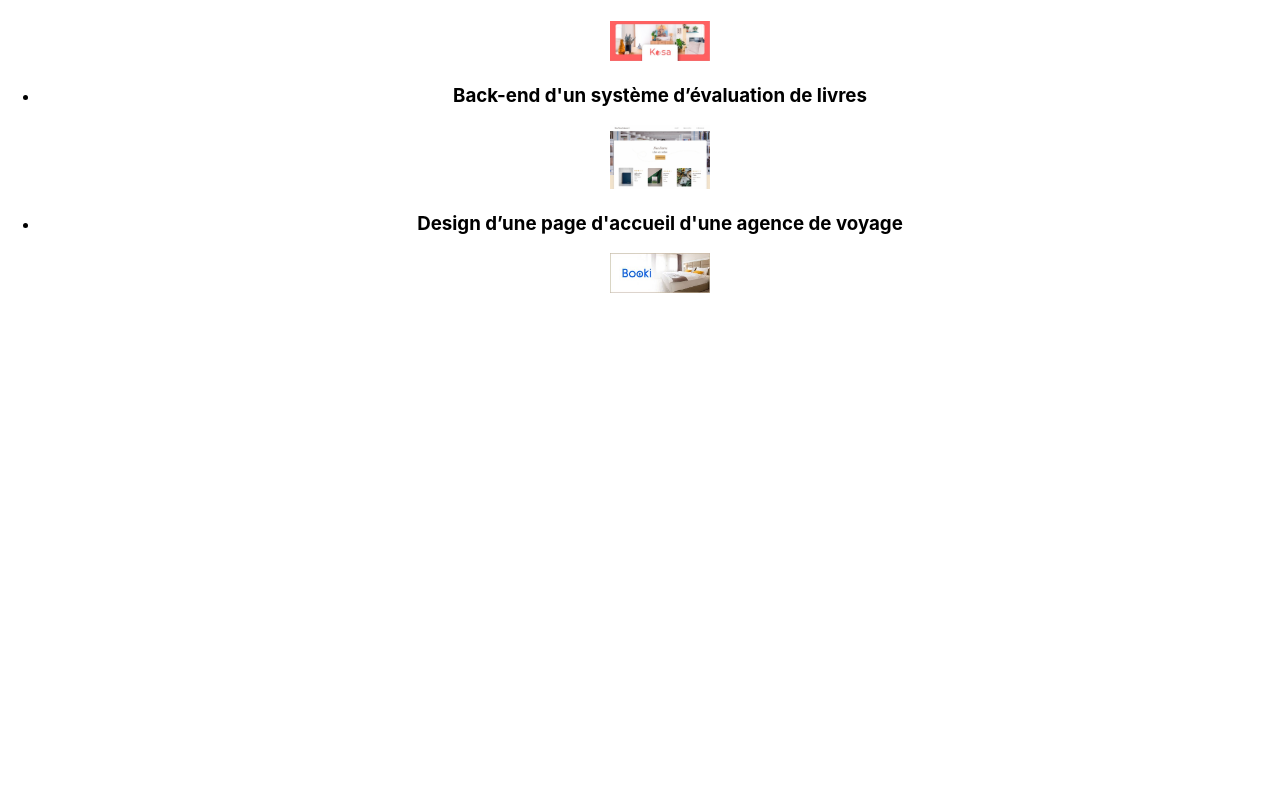
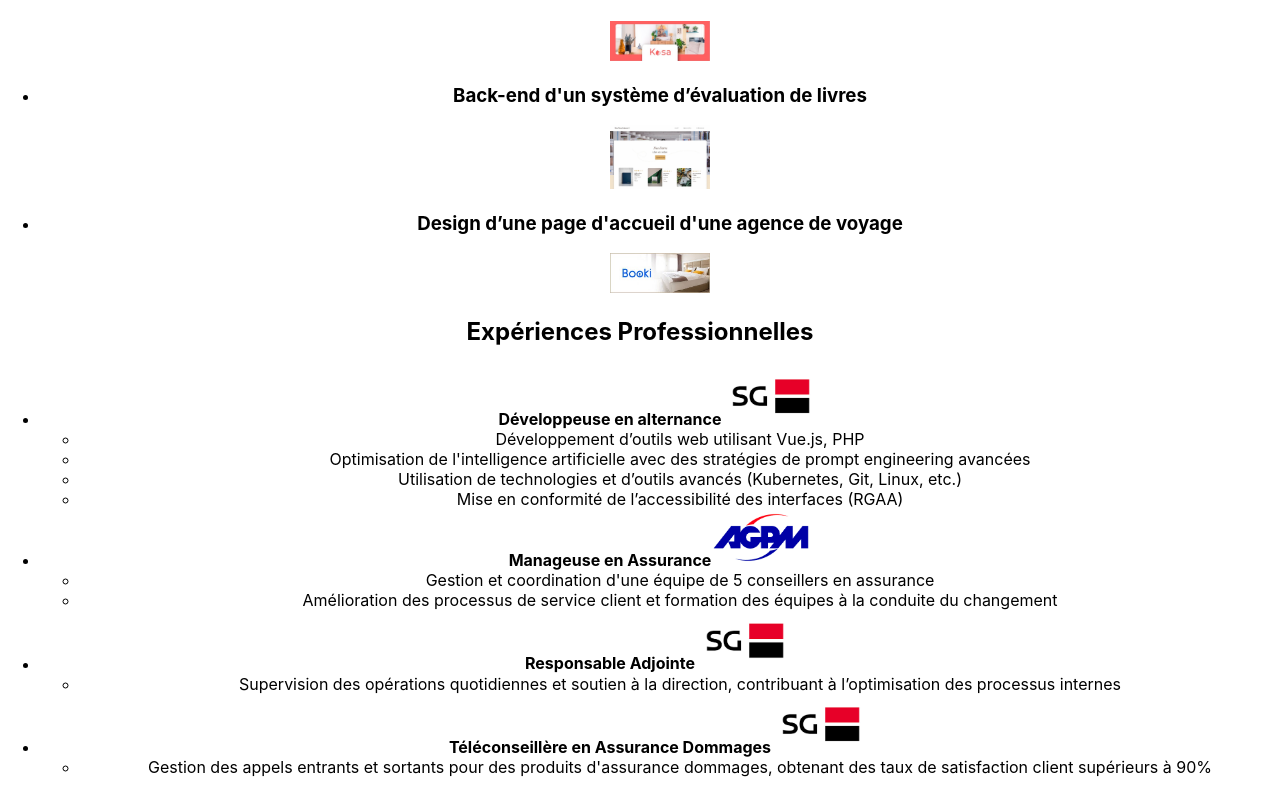
Before and after one commit to samiaB16/portfolio-openclassroom, a React (Create React App) app in the folder portfolio/: page /experiences in a window 1280 px wide. Shown: the part 1203-1996 px from the top of the page. Before the commit the page ends 1516 px from the top, so only its background shows below. Built offline with nearby package versions, Linux system fonts and the light colour scheme.

Commit message:
creation of the Experiences component

```diff
--- a/portfolio/src/App.js
+++ b/portfolio/src/App.js
@@ -2,6 +2,7 @@ import Layout from './components/Layout';
 import Home from './components/Home';
 import Competences from './components/Competences';
 import Projects from './components/Projects';
+import Experiences from './components/Experiences';
 import './App.css';
 
 function App() {
@@ -11,6 +12,7 @@ function App() {
       <Home />
       <Competences />
       <Projects />
+      <Experiences />
     </div>
   );
 }
--- /dev/null
+++ b/portfolio/src/components/Experiences.js
@@ -0,0 +1,53 @@
+import React from 'react';
+import sg from '../assets/societe-generale.png';
+import agpm from '../assets/agpm.png';
+
+const experiences = [
+    { company: 'Société Générale Assurance', title: 'Développeuse en alternance', logo: sg,
+        tasks: [
+        'Développement d’outils web utilisant Vue.js, PHP',
+        'Optimisation de l\'intelligence artificielle avec des stratégies de prompt engineering avancées',
+        'Utilisation de technologies et d’outils avancés (Kubernetes, Git, Linux, etc.)',
+        'Mise en conformité de l’accessibilité des interfaces (RGAA)'
+      ]
+    },
+    { company: 'Groupe AGPM', title: 'Manageuse en Assurance', logo : agpm,
+        tasks: [
+            'Gestion et coordination d\'une équipe de 5 conseillers en assurance',
+            'Amélioration des processus de service client et formation des équipes à la conduite du changement'
+            ]
+    },
+    { company: 'Société Générale Assurance', title: 'Responsable Adjointe', logo: sg,
+        tasks: [
+            'Supervision des opérations quotidiennes et soutien à la direction, contribuant à l’optimisation des processus internes'
+          ]
+    },
+    { company: 'Société Générale Assurance', title: 'Téléconseillère en Assurance Dommages', logo: sg,
+        tasks: [
+            'Gestion des appels entrants et sortants pour des produits d\'assurance dommages, obtenant des taux de satisfaction client supérieurs à 90%'
+          ]
+    },
+  ];
+
+function Experiences() {
+    return (
+        <>
+        <h2>Expériences Professionnelles</h2>
+        <ul>
+            {experiences.map((experience) => (
+                <li key={experience.id}>
+                    <strong>{experience.title}</strong>
+                    <img src={experience.logo} alt={experience.title} style={{ width: '100px' }} />
+                    <ul>
+                        {experience.tasks.map((task, index) =>
+                        <li key={experiences.task}>{task}</li>)}
+                    </ul>
+                </li>
+            ))}
+        </ul>
+      </>
+    );
+}
+
+
+  export default Experiences;
```
Also changed, not shown: portfolio/src/assets/agpm.png (added), portfolio/src/assets/societe-generale.png (added).
